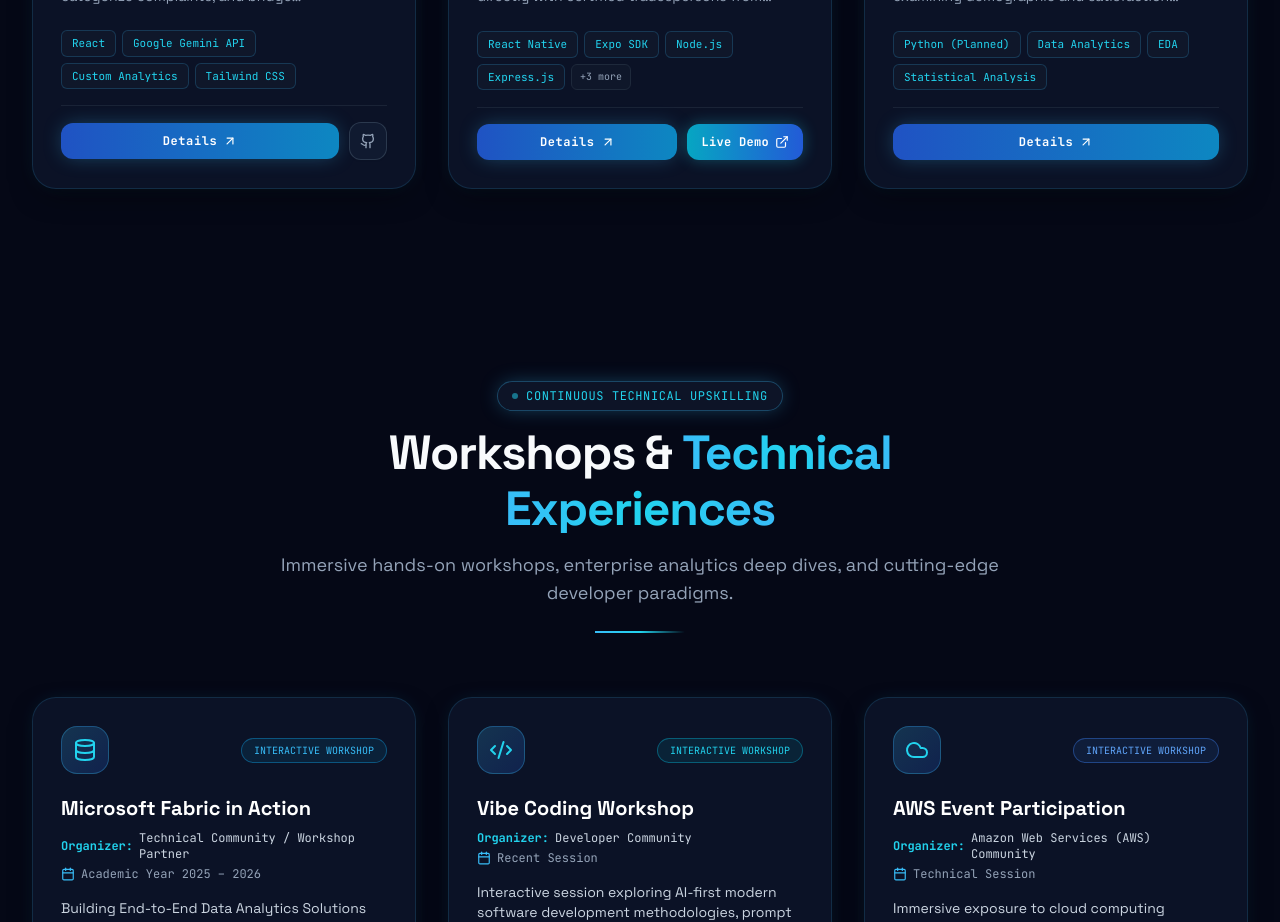
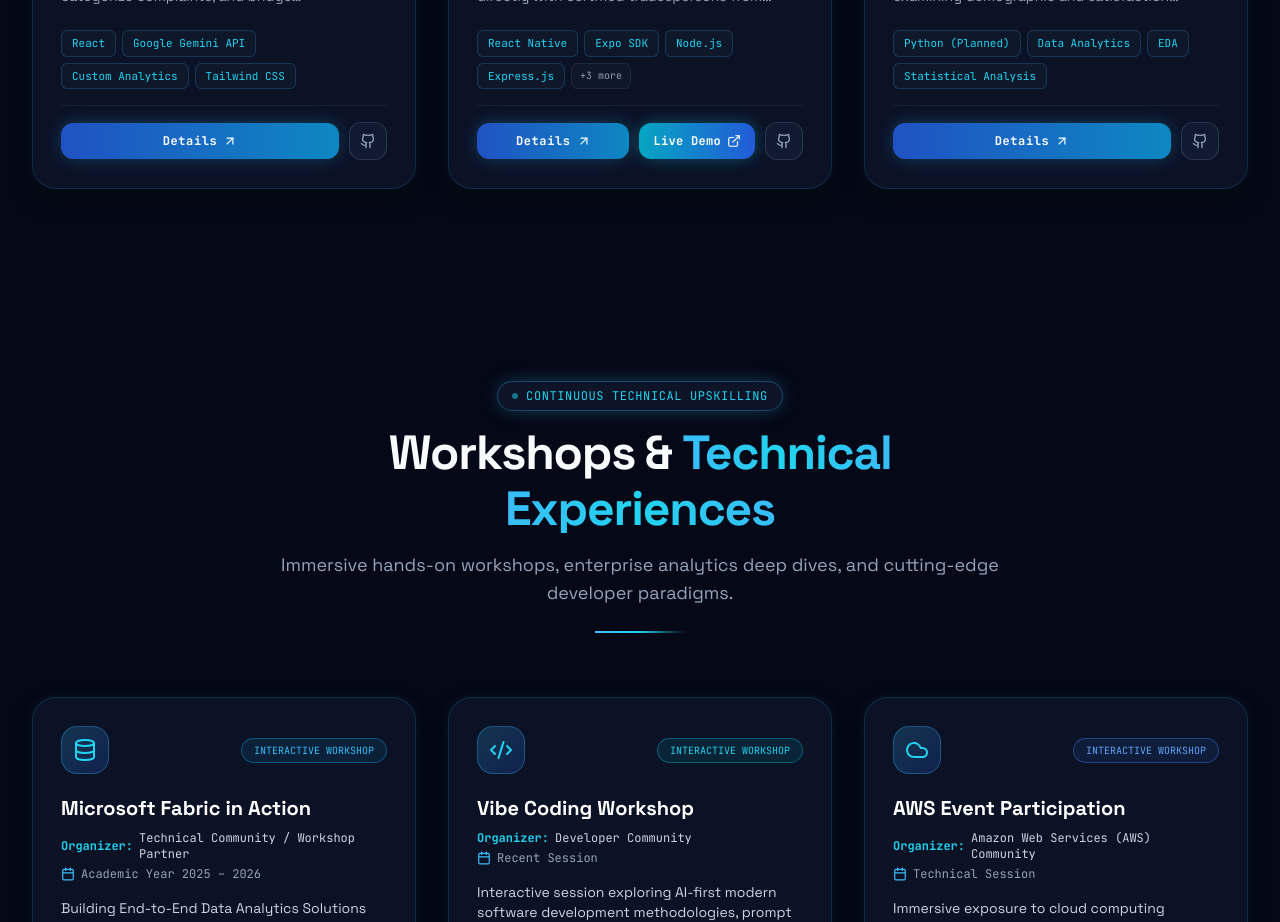
Before and after one commit to DIVAKAR-31/Portfolio, a React (Vite) app: page / in a window 1280 px wide. Shown: the part 5780-6702 px from the top of the page. Built offline with nearby package versions, Linux system fonts and the light colour scheme.

Commit message:
feat: add GitHub repository URLs for UniServe and Employee Attrition Prediction

```diff
--- a/src/data/portfolioData.ts
+++ b/src/data/portfolioData.ts
@@ -189,6 +189,7 @@ export const projectsData: Project[] = [
       "Google Maps API"
     ],
     liveDemoUrl: "https://uni-serv.vercel.app/",
+    githubUrl: "https://github.com/DIVAKAR-31/Uni-Serve",
     type: "case_study",
     implementationNote: "Detailed architecture design and platform concept based on project documentation. Systems architecture, data schema, and operational protocols are mapped out for multi-tier cooperative rollouts.",
     features: [
@@ -215,6 +216,7 @@ export const projectsData: Project[] = [
     problem: "Voluntary employee turnover imposes substantial institutional costs and organizational disruption. Organizations need proactive data-driven insights into key attrition predictors rather than reactive exit interviews.",
     solution: "A structured data analysis pipeline exploring employee attributes (compensation, work-life balance, years at company, promotion velocity) to uncover correlation patterns and prepare predictive machine learning models.",
     technologies: ["Python (Planned)", "Data Analytics", "EDA", "Statistical Analysis"],
+    githubUrl: "https://github.com/DIVAKAR-31/Employee-attrition-prediction",
     type: "ml_pipeline",
     implementationNote: "This project follows a rigorous 8-stage data science lifecycle. Foundational stages (problem understanding, exploration, preprocessing, and exploratory data analysis) are completed, while model training and tuning are actively being developed. Numerical accuracy metrics are intentionally kept editable pending final model validation.",
     stages: [
```
